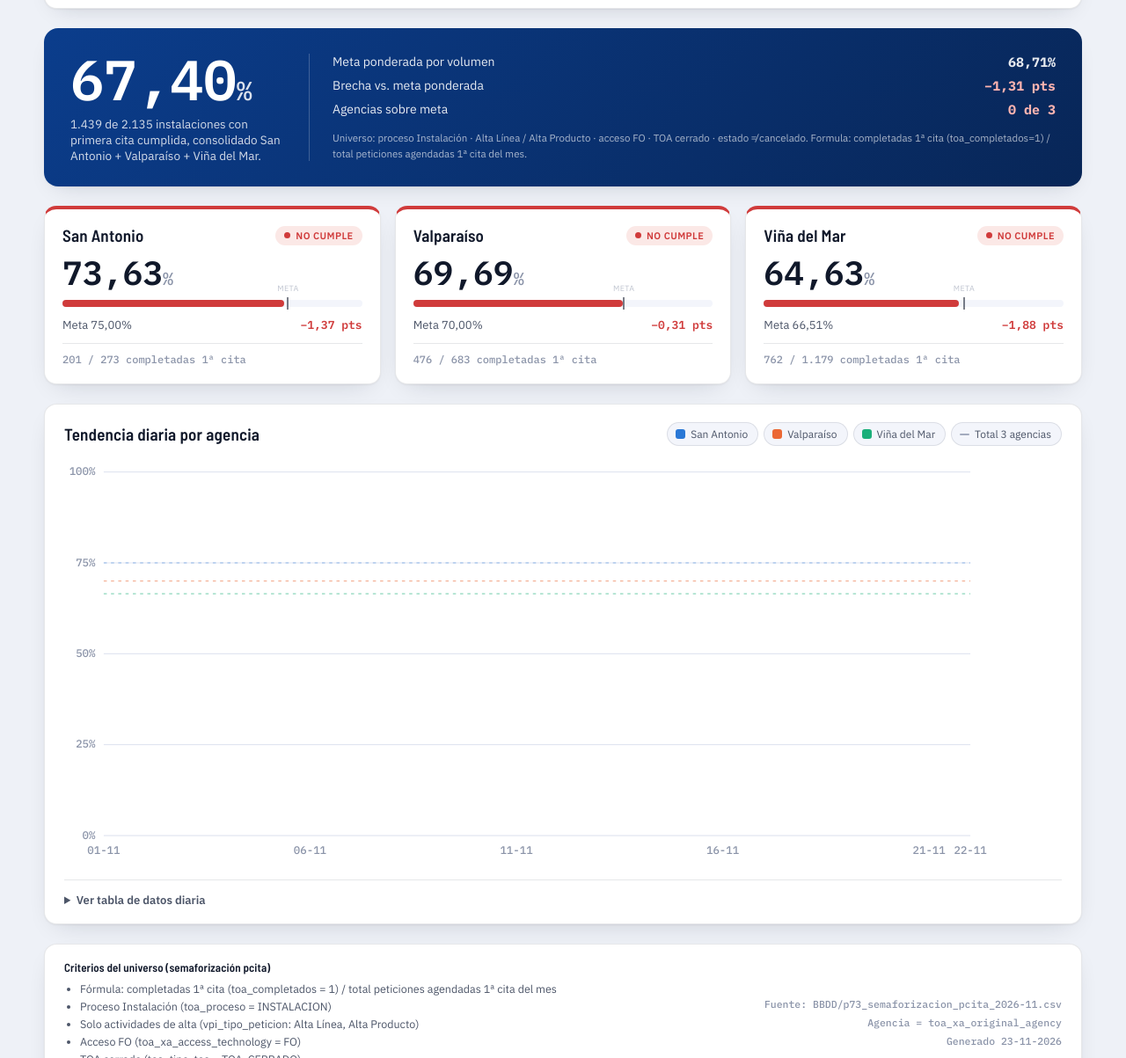
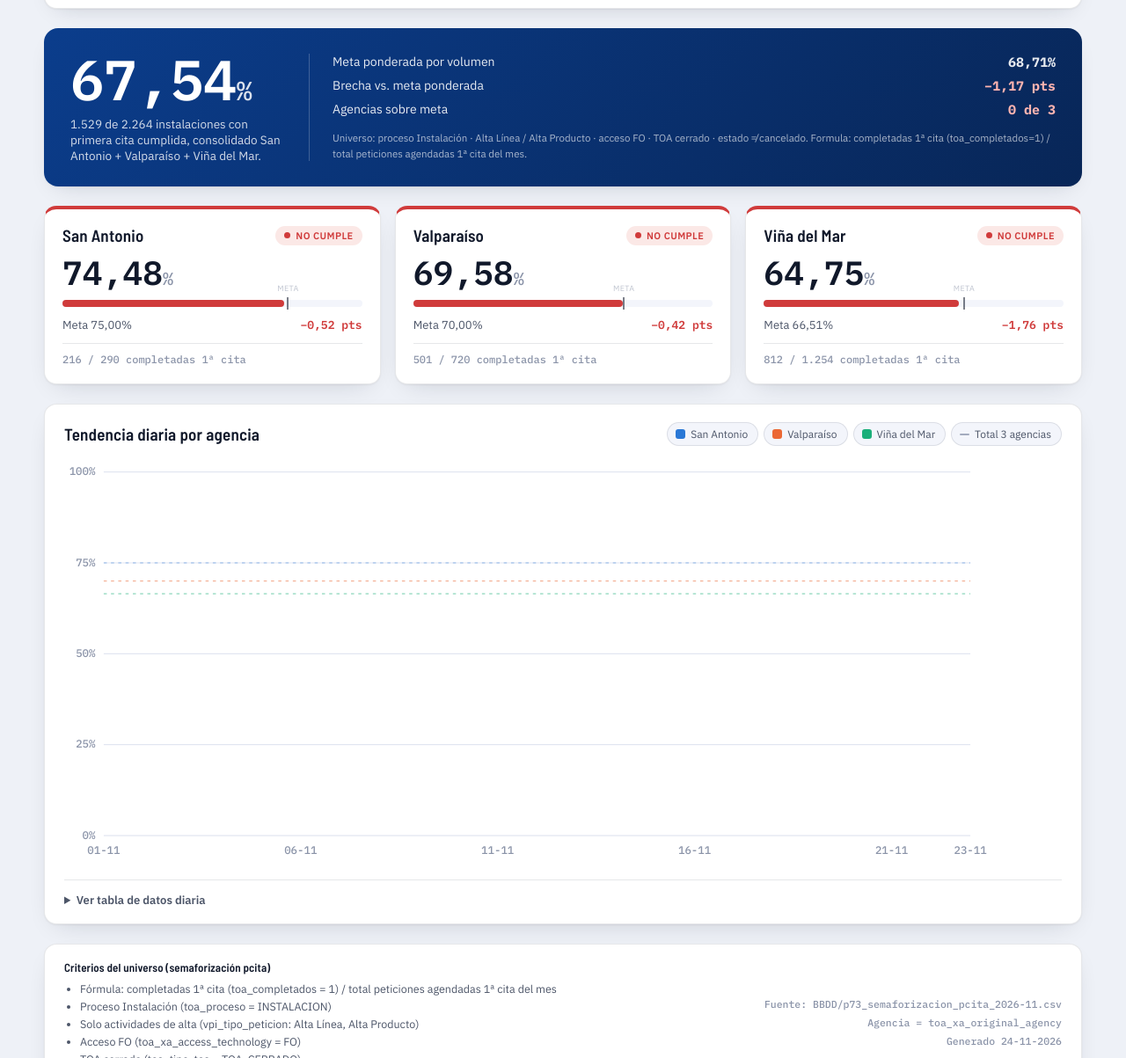
Before and after one commit to portalkpistecnicos/analisis-primera-cita, a plain HTML site: page index.html in a window 1280 px wide. Shown: the part 97-1300 px from the top of the page at 88% size. Drawn offline with Linux system fonts and the light colour scheme.

Commit message:
Actualizacion automatica 24-11-2026

```diff
--- a/index.html
+++ b/index.html
@@ -268,12 +268,12 @@
 
   <section class="hero">
     <div class="hero__figure">
-      <span class="hero__value">67,40<small>%</small></span>
-      <span class="hero__caption">1.439 de 2.135 instalaciones con primera cita cumplida, consolidado San Antonio + Valparaíso + Viña del Mar.</span>
+      <span class="hero__value">67,54<small>%</small></span>
+      <span class="hero__caption">1.529 de 2.264 instalaciones con primera cita cumplida, consolidado San Antonio + Valparaíso + Viña del Mar.</span>
     </div>
     <div class="hero__meta">
             <div class="hero__meta-row"><span>Meta ponderada por volumen</span><strong class="mono">68,71%</strong></div>
-      <div class="hero__meta-row"><span>Brecha vs. meta ponderada</span><strong class="mono neg">−1,31 pts</strong></div>
+      <div class="hero__meta-row"><span>Brecha vs. meta ponderada</span><strong class="mono neg">−1,17 pts</strong></div>
       <div class="hero__meta-row"><span>Agencias sobre meta</span><strong class="mono neg">0 de 3</strong></div>
       <p class="hero__note">Universo: proceso Instalación · Alta Línea / Alta Producto · acceso FO · TOA cerrado · estado ≠ cancelado. Formula: completadas 1ª cita (toa_completados=1) / total peticiones agendadas 1ª cita del mes.</p>
     </div>
@@ -285,13 +285,13 @@
         <h2>San Antonio</h2>
         <span class="chip chip--bad">No cumple</span>
       </div>
-      <div class="card__figure">73,63<small>%</small></div>
+      <div class="card__figure">74,48<small>%</small></div>
       <div class="card__bar">
         <div class="card__bar-fill" style="width:74.00%"></div>
         <div class="card__bar-target" style="left:75.00%"></div>
       </div>
-      <div class="card__stats"><span>Meta 75,00%</span><span class="delta neg">−1,37 pts</span></div>
-      <div class="card__count">201 / 273 completadas 1ª cita</div>
+      <div class="card__stats"><span>Meta 75,00%</span><span class="delta neg">−0,52 pts</span></div>
+      <div class="card__count">216 / 290 completadas 1ª cita</div>
     </article>
 
     <article class="card">
@@ -299,13 +299,13 @@
         <h2>Valparaíso</h2>
         <span class="chip chip--bad">No cumple</span>
       </div>
-      <div class="card__figure">69,69<small>%</small></div>
+      <div class="card__figure">69,58<small>%</small></div>
       <div class="card__bar">
         <div class="card__bar-fill" style="width:70.00%"></div>
         <div class="card__bar-target" style="left:70.00%"></div>
       </div>
-      <div class="card__stats"><span>Meta 70,00%</span><span class="delta neg">−0,31 pts</span></div>
-      <div class="card__count">476 / 683 completadas 1ª cita</div>
+      <div class="card__stats"><span>Meta 70,00%</span><span class="delta neg">−0,42 pts</span></div>
+      <div class="card__count">501 / 720 completadas 1ª cita</div>
     </article>
 
     <article class="card">
@@ -313,13 +313,13 @@
         <h2>Viña del Mar</h2>
         <span class="chip chip--bad">No cumple</span>
       </div>
-      <div class="card__figure">64,63<small>%</small></div>
+      <div class="card__figure">64,75<small>%</small></div>
       <div class="card__bar">
         <div class="card__bar-fill" style="width:65.00%"></div>
         <div class="card__bar-target" style="left:66.51%"></div>
       </div>
-      <div class="card__stats"><span>Meta 66,51%</span><span class="delta neg">−1,88 pts</span></div>
-      <div class="card__count">762 / 1.179 completadas 1ª cita</div>
+      <div class="card__stats"><span>Meta 66,51%</span><span class="delta neg">−1,76 pts</span></div>
+      <div class="card__count">812 / 1.254 completadas 1ª cita</div>
     </article>
   </section>
 
@@ -360,7 +360,7 @@
     <div class="footer__meta">
       <span>Fuente: BBDD/p73_semaforizacion_pcita_2026-11.csv</span>
       <span>Agencia = toa_xa_original_agency</span>
-      <span>Generado 23-11-2026</span>
+      <span>Generado 24-11-2026</span>
     </div>
   </footer>
 
@@ -370,17 +370,17 @@
 
 <script>
 (function(){
-  var dates = ["01-11","02-11","03-11","04-11","05-11","06-11","07-11","08-11","09-11","10-11","11-11","12-11","13-11","14-11","15-11","16-11","17-11","18-11","19-11","20-11","21-11","22-11"];
+  var dates = ["01-11","02-11","03-11","04-11","05-11","06-11","07-11","08-11","09-11","10-11","11-11","12-11","13-11","14-11","15-11","16-11","17-11","18-11","19-11","20-11","21-11","22-11","23-11"];
 
   var series = [
     { key:"sa", name:"San Antonio", color:"var(--series-sa)", meta:75.00,
-      data:[null,null,null,null,null,null,null,null,null,null,null,null,null,null,null,null,null,null,null,null,null,null] },
+      data:[null,null,null,null,null,null,null,null,null,null,null,null,null,null,null,null,null,null,null,null,null,null,null] },
     { key:"vp", name:"Valparaíso", color:"var(--series-vp)", meta:70.00,
-      data:[null,null,null,null,null,null,null,null,null,null,null,null,null,null,null,null,null,null,null,null,null,null] },
+      data:[null,null,null,null,null,null,null,null,null,null,null,null,null,null,null,null,null,null,null,null,null,null,null] },
     { key:"vm", name:"Viña del Mar", color:"var(--series-vm)", meta:66.51,
-      data:[null,null,null,null,null,null,null,null,null,null,null,null,null,null,null,null,null,null,null,null,null,null] },
+      data:[null,null,null,null,null,null,null,null,null,null,null,null,null,null,null,null,null,null,null,null,null,null,null] },
     { key:"total", name:"Total 3 agencias", color:"var(--series-total)", meta:null, muted:true,
-      data:[null,null,null,null,null,null,null,null,null,null,null,null,null,null,null,null,null,null,null,null,null,null] }
+      data:[null,null,null,null,null,null,null,null,null,null,null,null,null,null,null,null,null,null,null,null,null,null,null] }
   ];
 
   function fmt(v){ if(v===null||v===undefined) return "—"; return v.toFixed(2).replace(".", ","); }
```
